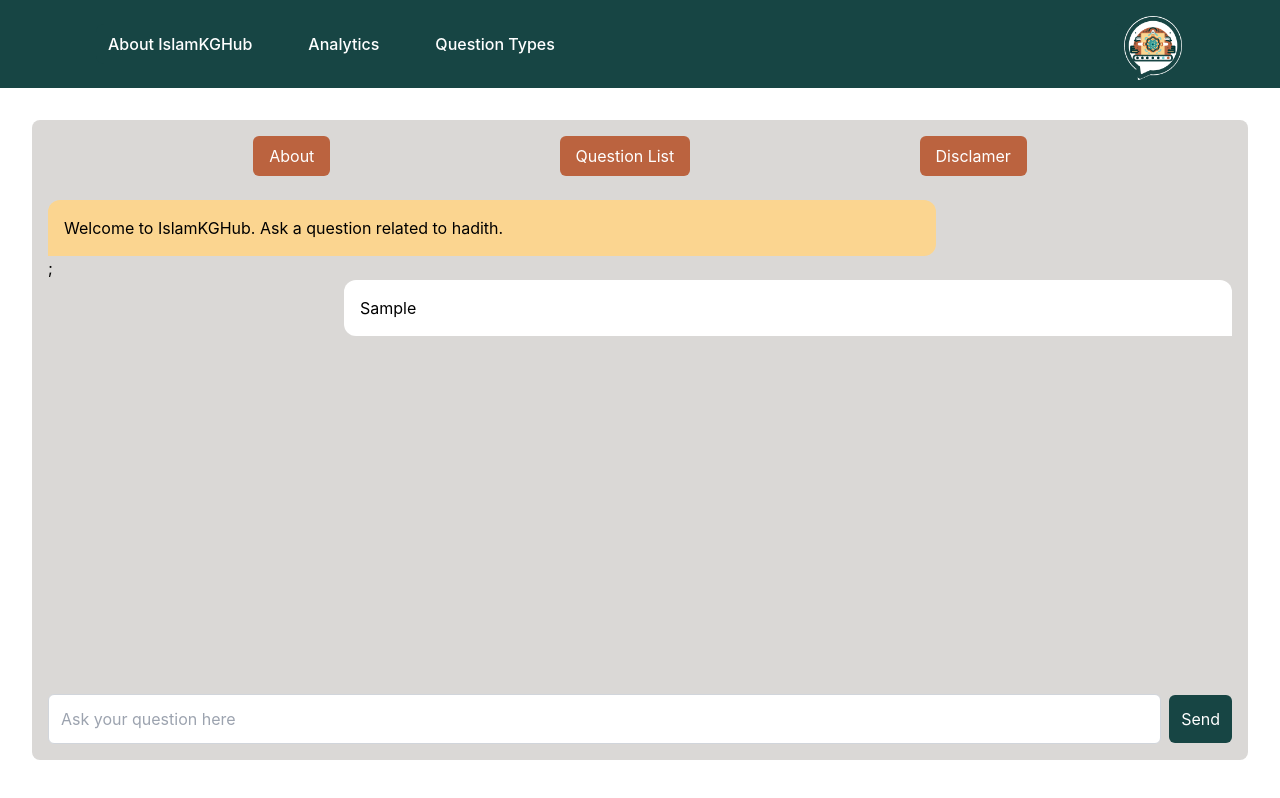
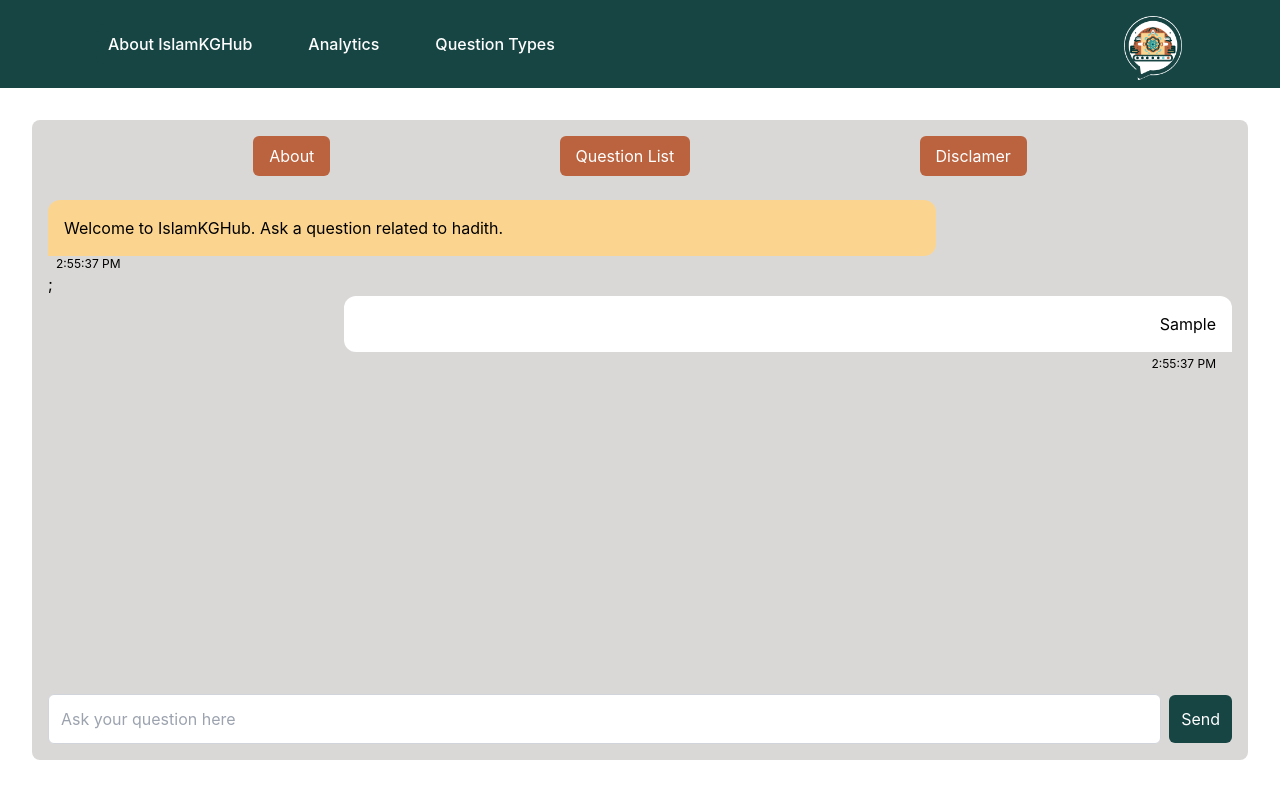
Before and after one commit to umarwaseeem/islam-kg-hub-frontend, a React (Create React App) app: page /chat in a window 1280 px wide. Both pictures are taken after typing "Sample" into the empty fields and a click on the button "Send". Built offline with nearby package versions, Linux system fonts and the light colour scheme.

Commit message:
fix message overflow and add message time

```diff
--- a/src/routes/ChatPage.jsx
+++ b/src/routes/ChatPage.jsx
@@ -2,14 +2,22 @@ import React, { useState } from 'react';
 import Navbar from '../components/Navbar';
 
 function UserMessage({ text }) {
+    const currentTime = new Date().toLocaleTimeString();
     return (
-        <div className="bg-white ml-auto p-4 rounded-xl w-3/4 rounded-tl-xl rounded-tr-xl rounded-bl-xl rounded-br-none">{text}</div>
+        <>
+            <div className="bg-white ml-auto p-4 rounded-xl w-3/4 rounded-tl-xl rounded-tr-xl rounded-bl-xl rounded-br-none text-right break-words">{text}</div>
+            <p className="text-black text-xs ml-auto mr-4">{currentTime}</p>
+        </>
     );
 }
 
 function SystemMessage({ text }) {
+    const currentTime = new Date().toLocaleTimeString();
     return (
-        <div className="bg-customYellow p-4 rounded-xl w-3/4 rounded-tl-xl rounded-tr-xl rounded-bl-none rounded-br-xl">{text}</div>
+        <>
+            <div className="bg-customYellow p-4 rounded-xl w-3/4 rounded-tl-xl rounded-tr-xl rounded-bl-none rounded-br-xl break-words">{text}</div>
+            <p className="text-black ml-2 text-xs">{currentTime}</p>
+        </>
     );
 }
 
@@ -38,7 +46,7 @@ function ChatPage() {
                 <div className="overflow-y-auto mt-16">
                     {/* Chat messages will be displayed here */}
                     <SystemMessage text={"Welcome to IslamKGHub. Ask a question related to hadith."} />;
-                    <div className="flex flex-col gap-4">
+                    <div className="flex flex-col gap-1">
                         {messages.map((msg, index) => {
                             return msg.type === 'user' ? <UserMessage key={index} text={msg.text} /> : <SystemMessage key={index} text={msg.text} />;
                         })}
```
